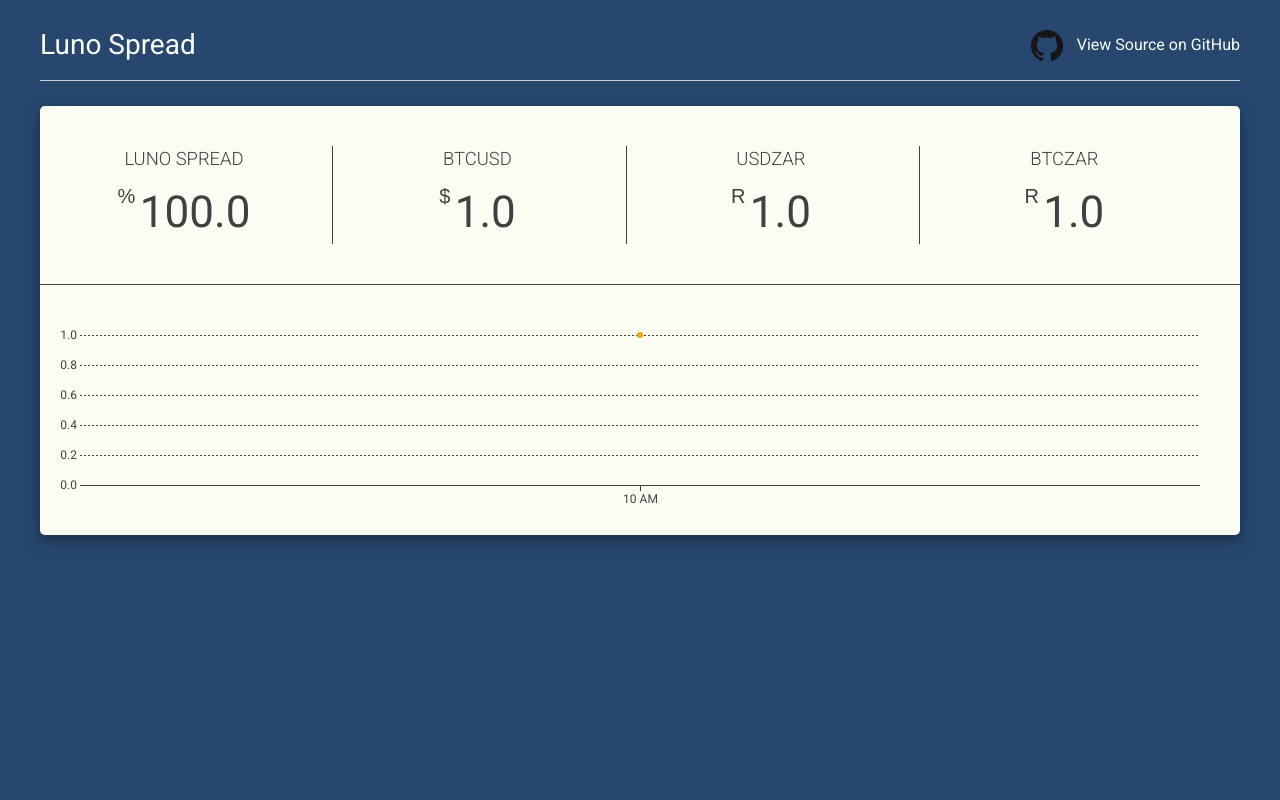
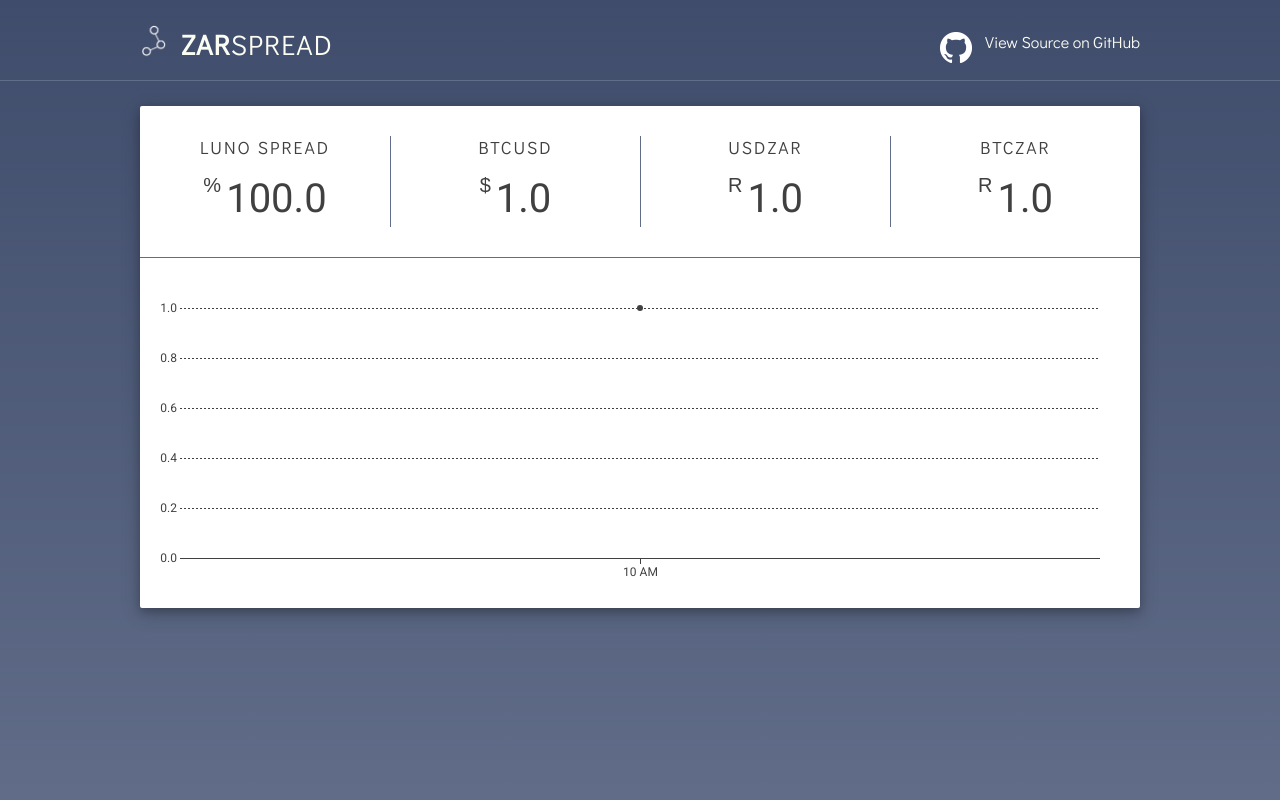
Before and after one commit to petenilson/zarspread, a Django app: page / in a window 1280 px wide. Run offline with Django 3.2, Linux system fonts and the light colour scheme; tables that the repository leaves empty hold one stand-in row (values such as "Sample post"); parts of the project's set-up code (start-up, migrations or seed data) failed here and were passed over; some libraries are stand-ins or nearby versions.

Commit message:
changed styling

```diff
--- a/static/css/main.css
+++ b/static/css/main.css
@@ -14,6 +14,9 @@
     color: #222;
     font-size: 1em;
     line-height: 1.4;
+    height: 100%;
+    padding: 0 0;
+    margin: 0 0;
 }
 
 /*
@@ -44,7 +47,7 @@
     display: block;
     height: 1px;
     border: 0;
-    border-top: 1px solid #ccc;
+    border-top: 1px solid #606c88;
     margin: 1em 0;
     padding: 0;
 }
@@ -96,20 +99,26 @@
 /* ==========================================================================
    Author's custom styles
    ========================================================================== */
+* {
+    margin: 0;
+    padding: 0;
+}
 body {
-  position: relative;
-  background: #27476E;
-  min-height: 100%;
+  height: 100%;
+  padding: 0 0;
   margin: 0 0;
-  padding-bottom: 6rem;
-  padding-left: 10px;
-  padding-right: 10px;
+  background: #606c88;  /* fallback for old browsers */
+  background: -webkit-linear-gradient(to bottom, #3f4c6b, #606c88);  /* Chrome 10-25, Safari 5.1-6 */
+  background: linear-gradient(to bottom, #3f4c6b, #606c88); /* W3C, IE 10+/ Edge, Firefox 16+, Chrome 26+, Opera 12+, Safari 7+ */
+
 }
-.container {
+.page-container {
+  width: 100%;
+  height: 100%;
+  overflow: hidden;
 }
 .header {
   margin-top: 25px;
-  height: 100%;
 }
 .header span {
   display: inline-block;
@@ -117,61 +126,76 @@
 #github-link {
   float: right;
   margin-top: 5px;
+  display: inline;
+}
+.header-content img {
+  vertical-align: top;
+  margin-right: 10px;
 }
 .header a {
   color: #FBFDF3;
   text-decoration: none;
   font-size: 1rem;
-  font-family: 'Roboto', sans-serif;
+  font-family: 'Didact Gothic', sans-serif;
+  vertical-align: middle;
 }
 .header a img {
   margin-right: 10px;
 }
 .header h4 {
+ letter-spacing: 1px;
  margin-top: 0;
  margin-bottom: 0px;
  font-size: 1.75rem;
  font-weight: 400;
  color: #FBFDF3;
- font-family: 'Roboto', sans-serif;
+ font-family: 'Didact Gothic', sans-serif;
+ display: inline;
 }
 .header hr {
-  fill: #FBFDF3;
   margin-bottom: 25px;
 }
 .content {
   box-shadow: 0 4px 8px 0 rgba(0, 0, 0, 0.2), 0 6px 20px 0 rgba(0, 0, 0, 0.19);
-  background-color: #FBFDF3;
+  background-color: white;
   position: relative;
-  border-radius: 5px;
+  border-radius: 2px;
+  font-size: 0;
 }
 .info {
+  -webkit-box-sizing: border-box; /* Safari/Chrome, other WebKit */
+  -moz-box-sizing: border-box;    /* Firefox, other Gecko */
+  box-sizing: border-box;         /* Opera/IE 8+ */
   text-align: center;
   display: inline-block;
-  width: 24%;
-  margin-top: 40px;
-  margin-bottom: 40px;
+  width: 25%;
   color: #404040;
+  margin: 30px auto;
+}
+.info-btc-usd {
+  float: right;
+  margin-left: 0;
 }
 .info-vertical-line {
-  border-left: solid;
-  border-left-width: 1px;
+  border-left: 1px solid #606c88;
 }
 .info-symbol {
   font-size: 1.25rem;
   vertical-align: top;
   display: inline;
+  padding-right: 5px;
 }
 .info-description {
+  letter-spacing: 2px;
   display: block;
-  font-family: 'Roboto', sans-serif;
-  font-size: 1.15rem;
+  font-family: 'Didact Gothic', sans-serif;
+  font-size: 1.10rem;
   font-weight: 200;
   margin-bottom: 10px;
 }
 .info-number {
   font-family: 'Roboto', sans-serif;
-  font-size: 2.75rem;
+  font-size: 2.5rem;
 }
 
 .footer {
@@ -202,7 +226,7 @@
 .graph svg {
   border-top: solid;
   border-top-width: 1px;
-  border-color: #404040;
+  border-color: #606c88;
 }
 .graph p {
  color: #D1D1D1;
@@ -212,7 +236,7 @@
 /* Style the lines by removing the fill and applying a stroke */
 .line {
   fill: none;
-   stroke: #ECA400;
+   stroke: #FFB88C;
    stroke-width: 3;
 }
 .axis path {
@@ -231,7 +255,7 @@
 
 /* Style the dots by assigning a fill and stroke */
 .dot {
-   fill: #ECA400;
+   fill: #404040;
 }
 .tooltip {
  color: #2F425A;
@@ -341,17 +365,26 @@
    Modify as content requires.
    ========================================================================== */
 @media only screen and (max-width: 576px) {
+    .content {
+      margin: 0 10px;
+    }
+    .header-content {
+      margin: 0 10px;
+    }
    .info {
-     width: 48%;
-     margin-top: 20px;
-     margin-bottom: 20px;
+     margin-top: 15px;
+     margin-bottom: 15px;
      overflow: auto;
+     width: 50%;
    }
    .info-number {
-     font-size: 1.5rem;
+     font-size: 1.25rem;
    }
    .info-description {
-     font-size: 1rem;
+     font-size: 0.75rem;
+   }
+   .info-symbol{
+     font-size: 0.75rem;
    }
    .footer {
      text-align: center;
@@ -366,20 +399,61 @@
 }
 @media only screen and (min-width: 576px) and (max-width: 768px)  {
     .container {
-      min-width: 300px;
       margin-left: auto;
       margin-right: auto;
     }
+    .header-content {
+      margin: 0 20px;
+    }
+    .content {
+      margin: 0 20px;
+    }
     .info {
     }
+    .info-number {
+      font-size: 1.5rem;
+    }
+    .info-description {
+      font-size: 1rem;
+    }
+    .info-symbol{
+      font-size: 0.75rem;
+    }
+  }
  }
 @media only screen and (min-width: 768px) and (max-width: 992px) {
-
+  .header-content {
+    margin: 0 20px;
+  }
+  .content {
+    margin: 0 0px;
+  }
+  .info-number {
+    font-size: 1rem;
+  }
+  .info-description {
+    font-size: 0.75rem;
+  }
+  .info-symbol{
+    font-size: 0.75rem;
+  }
 }
 @media only screen and (min-width: 992px) {
-  .container {
+  .content {
+    margin: 0 0px;
+  }
+  .page-container {
     min-width: 600px;
-    max-width: 1200px;
+    margin-left: auto;
+    margin-right: auto;
+  }
+  .header-content {
+    max-width: 1000px;
+    margin-left: auto;
+    margin-right: auto;
+  }
+  .content {
+    max-width: 1000px;
     margin-left: auto;
     margin-right: auto;
   }
--- a/templates/homepage.html
+++ b/templates/homepage.html
@@ -14,7 +14,7 @@
 
         <link rel="stylesheet" href="{% static 'css/main.css' %}">
         <link rel="stylesheet" href="{% static 'css/normalize.css' %}">
-        <link href="https://fonts.googleapis.com/css?family=Oswald|Roboto:300,400" rel="stylesheet">
+        <link href="https://fonts.googleapis.com/css?family=Oswald|Roboto:300,400|Didact+Gothic" rel="stylesheet">
     </head>
     <body>
         <!--[if lte IE 9]>
@@ -22,17 +22,20 @@
         <![endif]-->
 
         <!-- Add your site or application content here -->
-        <div class='container'>
+        <div class='page-container'>
           <div class='header'>
+            <div class='header-content'
             <span>
-            <h4>Luno Spread</h4>
+            <img src="{% static 'img/symbol.png' %}" height="32">
+            <h4><b>ZAR</b>SPREAD</h4>
               </span >
               <span id="github-link">
               <a href='https://github.com/petenilson'>
-              <img src="{% static 'img/GitHub-Mark-32px.png' %}" height="32">
+                <img src="{% static 'img/GitHub-Mark-Light-32px.png' %}" height="32">
                 View Source on GitHub
               </a>
              </span>
+          </div>
             <hr>
           </div>
           <div class='content'>
@@ -62,13 +65,7 @@
           <!-- Graph -->
 
         </div>
-        <div class='footer' style="display: none;">
-          <span>
-              <img src="{% static 'img/btc-color.png' %}" height="32">
-              Buy me a coffee : 1JQaJWP9zSc3oGSnD8tkTFeQQPXn9uHnMR
-              </img>
-          </span>
-        </div>
+
         <script src="https://d3js.org/d3.v4.min.js"></script>
         <script src="{% static 'js/vendor/modernizr-3.5.0.min.js' %}"</script>
         <script src="{% static 'js/plugins.js' %}"</script>
@@ -77,7 +74,7 @@
           // Use the margin convention practice
           var margin = {top: 50, right: 40, bottom: 50, left: 40},
             width, // width gets defined below
-            height = 250 - margin.top - margin.bottom;
+            height = 350 - margin.top - margin.bottom;
 
           // Add the SVG to the page
           var svg = d3.select(".graph")
@@ -158,15 +155,16 @@
 
             // specify new properties for the line
             line.x(function(d) { return xScale(d.date); }) // set the x values for the line generator
-              .y(function(d) { return yScale(d.high); }); // set the y values for the line generator
-              //.curve(d3.curveMonotoneX); // apply smoothing to the line
+              .y(function(d) { return yScale(d.high); }) // set the y values for the line generator
+              .curve(d3.curveMonotoneX); // apply smoothing to the line
 
             area.x(function(d) { return xScale(d.date); }) // set the x values for the line generator
               .y0(height)
-              .y1(function(d) { return yScale(d.high); }); //
+              .y1(function(d) { return yScale(d.high); })
+              .curve(d3.curveMonotoneX); //
 
             // draw the path based on the line created above
-            path.attr("fill", "#EAF8BF")
+            path.attr("fill", "#DE6262")
               .attr("d", area);
 
             line_path.attr("d", line);
```
Also changed, not shown: static/img/GitHub-Mark-Light-32px.png (added), static/img/symbol.png (added), 3 other files. Lines whose indentation alone changed are shown as unchanged.
